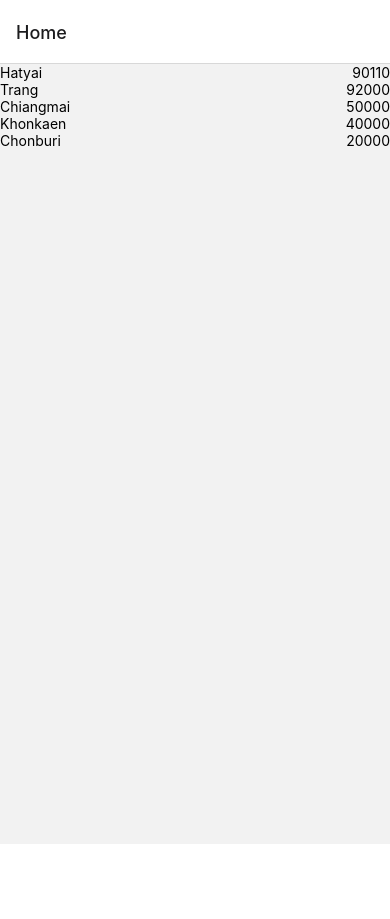
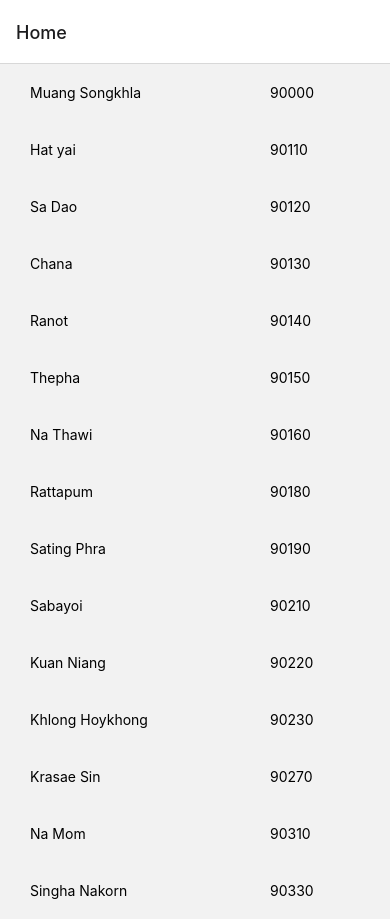
Before and after one commit to 6310110490/lab3SA04, a React Native app: screen /Home in a window 390 px wide. Before the commit the page ends 844 px from the top, so only its background shows below. Built offline with nearby package versions, Linux system fonts and the light colour scheme.

Commit message:
commit 1

```diff
--- a/components/Weather.js
+++ b/components/Weather.js
@@ -32,7 +32,7 @@ export default function Weather(props) {
             <ImageBackground source={require('../bg.jpg')} style={styles.backdrop}>
                 <View style={styles.container}>
                     <View>
-                        <Text style={styles.text}>Zip Code is {props.zipCode}.</Text>
+                        <Text style={styles.text}>Zip code is {props.zipCode}.</Text>
                         <Forecast {...forecastInfo} />
                     </View>
                 </View>
--- a/screen/ZipCodeScreen.js
+++ b/screen/ZipCodeScreen.js
@@ -3,20 +3,31 @@ import { FlatList, View ,StatusBar, Text, StyleSheet, TouchableHighlight } from
 import { useNavigation } from '@react-navigation/native'
 
 const availableZipItems = [
-    { place: 'Hatyai', code: '90110' },
-    { place: 'Trang', code: '92000' },
-    { place: 'Chiangmai', code: '50000' },
-    { place: 'Khonkaen', code: '40000' },
-    { place: 'Chonburi', code: '20000' },
+    { place: 'Muang Songkhla', code: '90000' },
+    { place: 'Hat yai', code: '90110' },
+    { place: 'Sa Dao', code: '90120' },
+    { place: 'Chana', code: '90130' },
+    { place: 'Ranot', code: '90140' },
+    { place: 'Thepha', code: '90150' },
+    { place: 'Na Thawi', code: '90160' },
+    { place: 'Rattapum', code: '90180' },
+    { place: 'Sating Phra', code: '90190' },
+    { place: 'Sabayoi', code: '90210' },
+    { place: 'Kuan Niang', code: '90220' },
+    { place: 'Khlong Hoykhong', code: '90230' },
+    { place: 'Krasae Sin', code: '90270' },
+    { place: 'Na Mom', code: '90310' },
+    { place: 'Singha Nakorn', code: '90330' },
+
 ]
 
 const ZipItem = ({place, code, navigation}) => (
     <TouchableHighlight onPress={() => {
-        navigation.navigate('Weather', {zipCode: code})
+        navigation.navigate('Weather', {zipCode: code, place})
     }}>
         <View style={styles.zipItem}>
-            <Text>{place}</Text>
-            <Text>{code}</Text>
+            <Text style={styles.zipPlace}>{place}</Text>
+            <Text style={styles.zipCode}>{code}</Text>
         </View>
     </TouchableHighlight>
 )
@@ -40,9 +51,11 @@ const styles = StyleSheet.create({
         flex: 1,
         flexDirection: 'row',
         justifyContent: 'space-between',
+        paddingVertical: 20
     },
     zipPlace: {
-        flex: 1,
+        flex: 2,
+        paddingLeft: 30,
     },
     zipCode: {
         flex: 1,
```
Also changed, not shown: App.js (line endings or trailing spaces).
